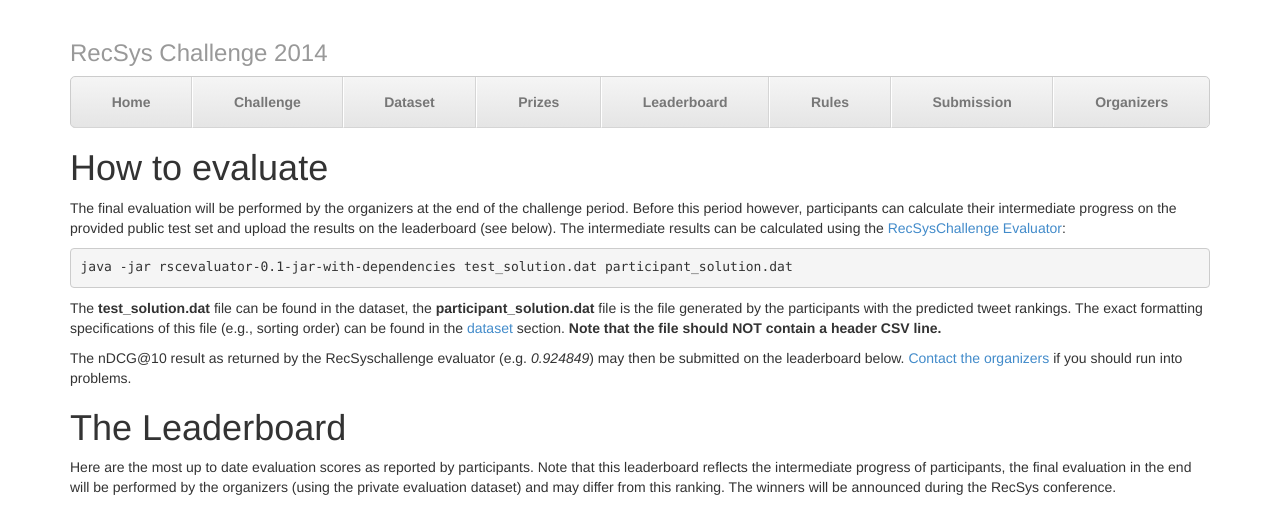
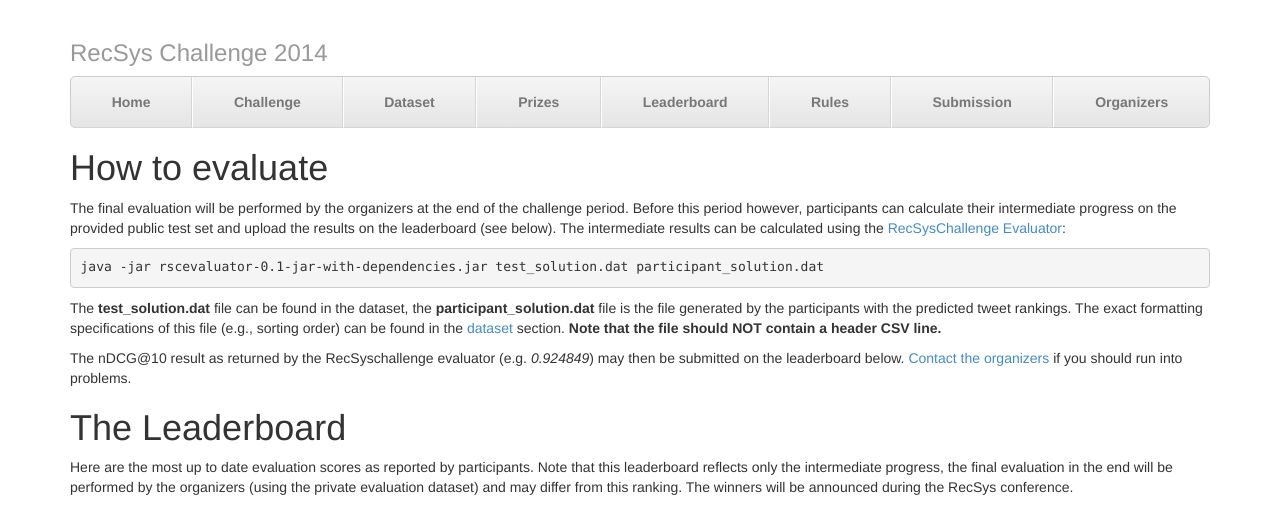
Before and after one commit to recsyschallenge/2014, a Jekyll site: the page built from leaderboard/test.md, in a window 1280 px wide. Shown: the top 507 px of the page. Built offline with Jekyll 4.4.1, drawn with Linux system fonts in a browser that asks for light colours; Markdown is read by kramdown in place of the engine named in the settings; grey boxes are pictures that could not be loaded.

Commit message:
Update test.md

```diff
--- a/leaderboard/test.md
+++ b/leaderboard/test.md
@@ -5,7 +5,7 @@
 #How to evaluate
 The final evaluation will be performed by the organizers at the end of the challenge period. Before this period however, participants can calculate their intermediate progress on the provided public test set and upload the results on the leaderboard (see below). The intermediate results can be calculated using the [RecSysChallenge Evaluator](https://github.com/recsyschallenge/RSChallengeEval/releases):
 
-    java -jar rscevaluator-0.1-jar-with-dependencies test_solution.dat participant_solution.dat
+    java -jar rscevaluator-0.1-jar-with-dependencies.jar test_solution.dat participant_solution.dat
 
 The **test_solution.dat** file can be found in the dataset, the **participant_solution.dat** file is the file generated by the participants with the predicted tweet rankings. The exact formatting specifications of this file (e.g., sorting order) can be found in the [dataset](/dataset) section. **Note that the file should NOT contain a header CSV line.**
 
@@ -13,7 +13,7 @@
 
 #The Leaderboard
 
-Here are the most up to date evaluation scores as reported by participants. Note that this leaderboard reflects the intermediate progress of participants, the final evaluation in the end will be performed by the organizers (using the private evaluation dataset) and may differ from this ranking. The winners will be announced during the RecSys conference.
+Here are the most up to date evaluation scores as reported by participants. Note that this leaderboard reflects only the intermediate progress, the final evaluation in the end will be performed by the organizers (using the private evaluation dataset) and may differ from this ranking. The winners will be announced during the RecSys conference.
 
 
 
```
